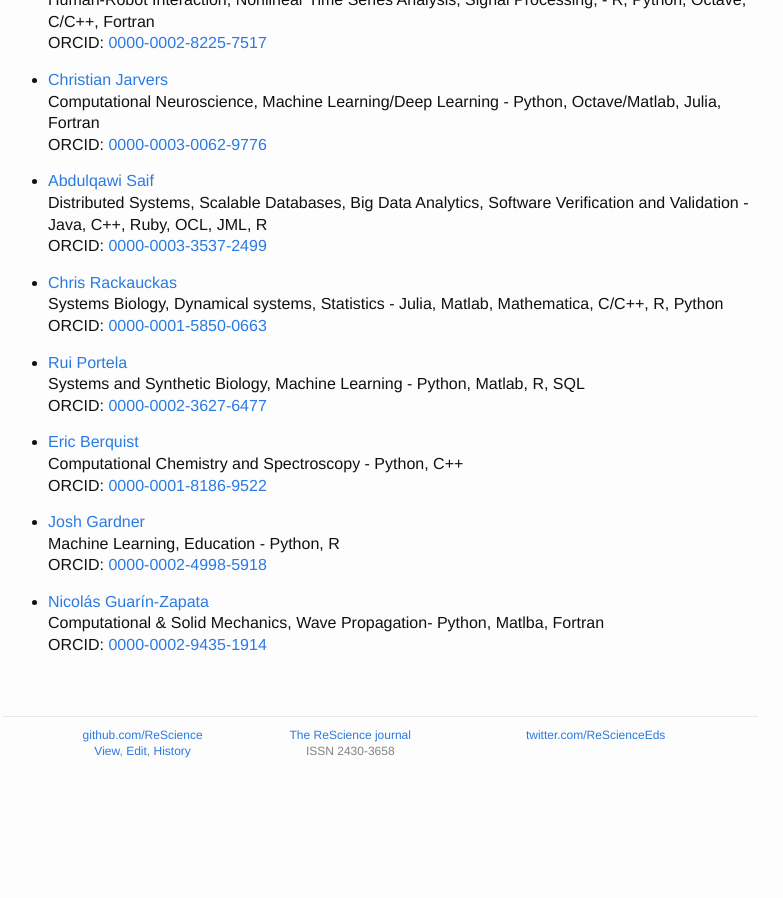
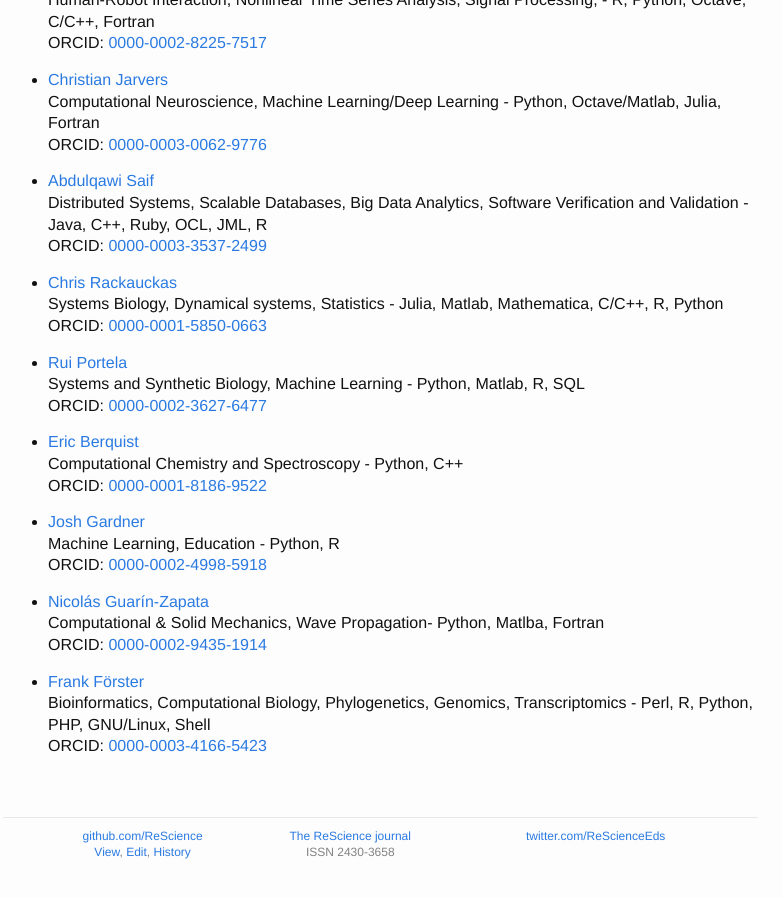
Before and after one commit to ReScience/rescience.github.io, a Jekyll site: the page built from 04-board.md, in a window 1280 px wide and 900 px high, scrolled down 9213 px. Shown: the whole window, without its empty margins (252-1035 px from the left). Built offline with Jekyll 4.4.1, drawn with Linux system fonts in a browser that asks for light colours; our own code applies the rules of GitHub Pages for plain Markdown files; before the commit the page ends 10012 px from its top, so only the background shows below that.

Commit message:
Added separate bib file for paper under review

```diff
--- a/04-board.md
+++ b/04-board.md
@@ -546,3 +546,7 @@ ORCID: [0000-0002-8225-7517](https://orcid.org/0000-0002-8225-7517)
 * [Nicolás Guarín-Zapata](https://github.com/nicoguaro)
   Computational & Solid Mechanics, Wave Propagation- Python, Matlba, Fortran
   ORCID: [0000-0002-9435-1914](https://orcid.org/0000-0002-9435-1914)
+
+* [Frank Förster](https://github.com/greatfireball)
+  Bioinformatics, Computational Biology, Phylogenetics, Genomics, Transcriptomics - Perl, R, Python, PHP, GNU/Linux, Shell
+  ORCID: [0000-0003-4166-5423](https://orcid.org/0000-0003-4166-5423)
```
